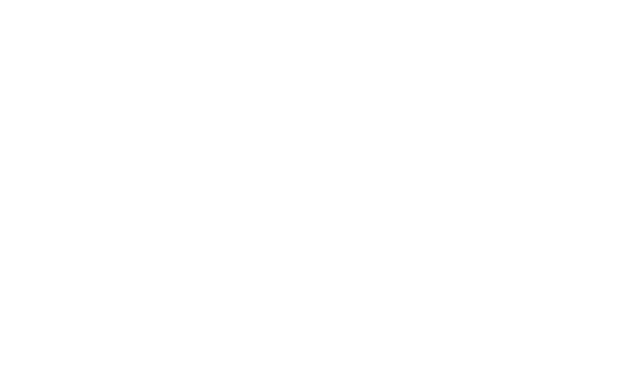
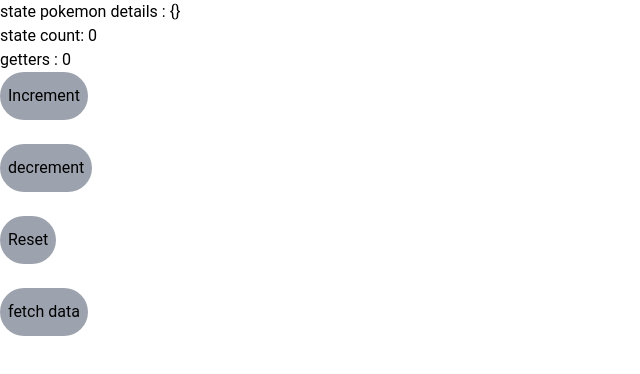
Before and after one commit to raflihaidar/gmail-clone, a Vue app: page /test in a window 1280 px wide. Before the commit this address had no page. Shown: the top 374 px of the page, without its empty margins (0-640 px from the left). Built offline with nearby package versions, Linux system fonts and the light colour scheme.

Commit message:
learn pinia

```diff
--- /dev/null
+++ b/src/components/testing.vue
@@ -0,0 +1,48 @@
+<template>
+    <div>
+        state pokemon details : {{ pokemonDetails }}
+    </div>
+    <div>
+        state count: {{ count }} <br>
+    </div>
+    <div>getters : {{ doubleCount(5) }}</div>
+    <button @click="increment" class="bg-gray-400 px-2 py-3 rounded-full">Increment</button>
+    <br>
+    <br>
+    <button @click="decrement" class="bg-gray-400 px-2 py-3 rounded-full">decrement</button>
+    <br>
+    <br>
+    <button @click="reset" class="bg-gray-400 px-2 py-3 rounded-full">Reset</button>
+    <br>
+    <br>
+    <button @click="fetchData('pikachu')" class="bg-gray-400 px-2 py-3 rounded-full">fetch data</button>
+</template>
+
+<script setup>
+import { storeToRefs } from "pinia";
+import { useCounterStore } from "../stores/counter";
+import { usePokemonStore } from "../stores/pokemon"
+
+const counterStore = useCounterStore();
+const pokemonStore = usePokemonStore()
+const { doubleCount, count } = storeToRefs(counterStore)
+const { pokemonDetails } = storeToRefs(pokemonStore)
+
+const increment = () => {
+    counterStore.increment()
+}
+
+const decrement = () => {
+    counterStore.decrement()
+}
+
+const reset = () => {
+    counterStore.$reset()
+}
+
+const fetchData = (name) => {
+    pokemonStore.fetchData(name)
+}
+
+
+</script>
--- a/src/router/index.js
+++ b/src/router/index.js
@@ -1,6 +1,6 @@
 import { createRouter, createWebHistory } from 'vue-router'
 import MainView from '../views/MainView.vue'
-
+import Testing from '../views/Testing.vue'
 const router = createRouter({
   history: createWebHistory(import.meta.env.BASE_URL),
   routes: [
@@ -8,6 +8,11 @@
       path: '/',
       name: 'main',
       component: MainView
+    },
+    {
+      path: '/test',
+      name: 'test',
+      component: Testing
     }
   ]
 })
--- a/src/stores/counter.js
+++ b/src/stores/counter.js
@@ -2,11 +2,26 @@
 import { defineStore } from 'pinia'
 
 export const useCounterStore = defineStore('counter', () => {
+  //state
   const count = ref(0)
-  const doubleCount = computed(() => count.value * 2)
+
+  //getters
+  const doubleCount = computed(() => {
+    return (num) => count.value * num
+  })
+
+  //action
   function increment() {
     count.value++
   }
 
-  return { count, doubleCount, increment }
+  function decrement() {
+    count.value--
+  }
+
+  function $reset() {
+    count.value = 0
+  }
+
+  return { count, doubleCount, increment, decrement, $reset }
 })
--- /dev/null
+++ b/src/stores/pokemon.js
@@ -0,0 +1,18 @@
+import { ref } from 'vue'
+import { defineStore } from 'pinia'
+import axios from 'axios'
+
+export const usePokemonStore = defineStore('pokemon', () => {
+  const pokemonDetails = ref({})
+
+  async function fetchData(name) {
+    await axios.get(`https://pokeapi.co/api/v2/pokemon/${name}`).then((response) => {
+      pokemonDetails.value = response.data
+    })
+  }
+
+  return {
+    pokemonDetails,
+    fetchData
+  }
+})
--- /dev/null
+++ b/src/views/Testing.vue
@@ -0,0 +1,7 @@
+<template>
+    <testing />
+</template>
+
+<script setup>
+import testing from "../components/testing.vue";
+</script>
```
